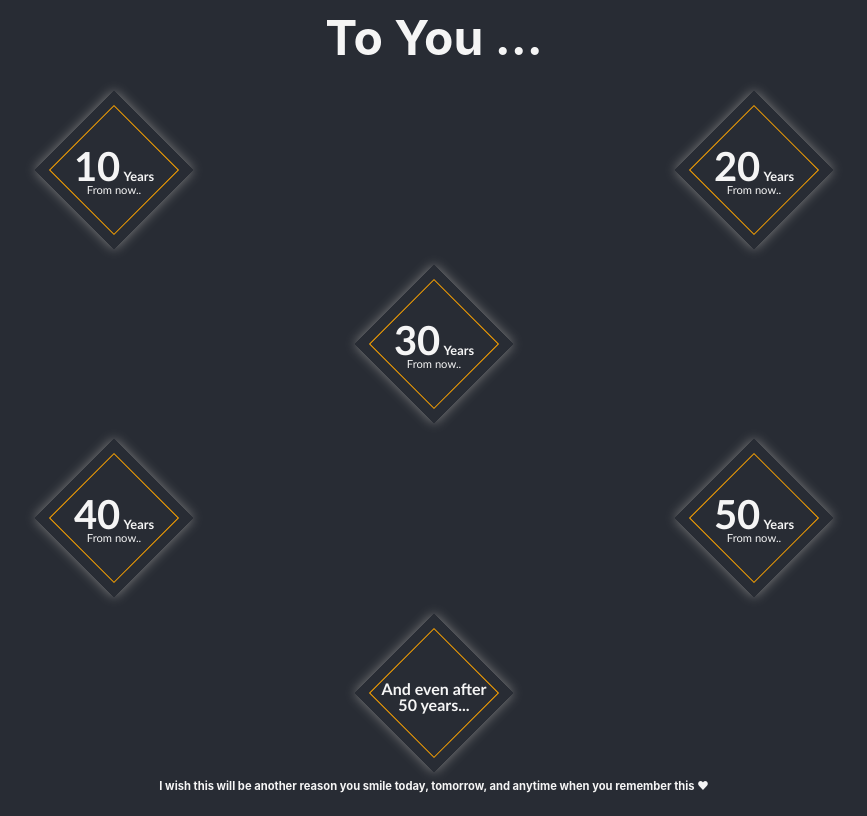
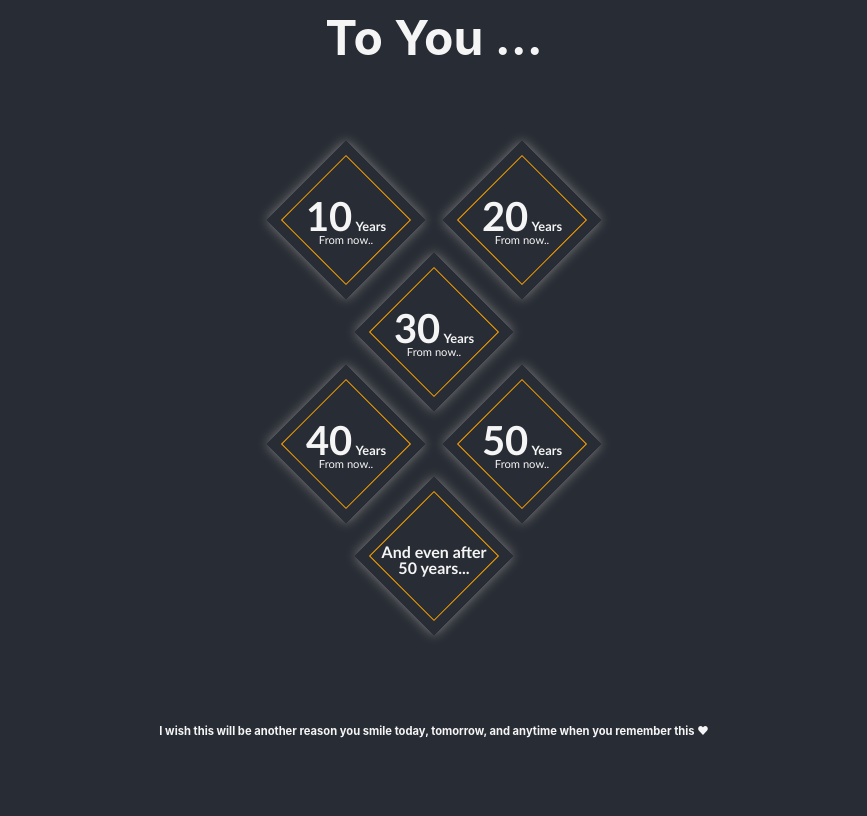
Before and after one commit to libitsu/To-You, a React (Create React App) app: page / in a window 1280 px wide. Shown: the whole page, without its empty margins (214-1081 px from the left). Built offline with nearby package versions, Linux system fonts and the light colour scheme.

Commit message:
layout update

```diff
--- a/src/App.js
+++ b/src/App.js
@@ -33,7 +33,7 @@ function App() {
   return (
     <div className="main-card">
       <span className='title'>To You ...</span>
-      <div>
+      <div style={{marginTop: '3rem'}}>
         <div>
           <div className='menu' onClick={() => handleClick('open1')}>
             <div>
@@ -174,20 +174,20 @@ function App() {
             <div className='footer'>
               {open.open1 &&
                 <div>
-                  <Tiket value='020051' style={{transform: 'rotate(2deg)', bottom: -30, right: 5}}/>
-                  <Tiket value='020052' style={{transform: 'rotate(-2deg)', bottom: -2, left: 4}}/>
+                  <Tiket value='020051' style={{transform: 'rotate(2deg) scale(.8)', bottom: -30, right: 5}}/>
+                  <Tiket value='020052' style={{transform: 'rotate(-2deg) scale(.8)', bottom: -2, left: 4}}/>
                 </div>
               }
               {open.open3 &&
                 <div style={{display: 'flex'}}>
-                  <Letter style={{bottom: '-3.5rem', right: 5, left: '1rem', transform: 'rotate(5deg)'}}/>
-                  <Letter flip style={{bottom: '-5rem', right: 5, left: 0, transform: 'rotate(-2deg)', zIndex: 1}}/>
+                  <Letter style={{bottom: '-3.5rem', left: '2.5rem', transform: 'rotate(5deg) scale(.8)'}}/>
+                  <Letter flip style={{bottom: '-5rem', right: '2.2rem', transform: 'rotate(-7deg) scale(.8)', zIndex: 1}}/>
                 </div>
               }
               {open.open5 &&
                 <div style={{display: 'flex'}}>
-                  <LetterWhite style={{bottom: '-.5rem', right: 5, left: '1rem', transform: 'rotate(5deg)'}}/>
-                  <LetterWhite fromMe style={{bottom: '-.5rem', right: 5, left: 0, transform: 'rotate(-2deg)', zIndex: 1}}/>
+                  <LetterWhite style={{bottom: '-.5rem', left: '1.5rem', transform: 'rotate(5deg) scale(.8)'}}/>
+                  <LetterWhite fromMe style={{bottom: '-.5rem', right: '1.5rem', transform: 'rotate(-2deg) scale(.8)', zIndex: 1}}/>
                 </div>
               }
             </div>
--- a/src/App.scss
+++ b/src/App.scss
@@ -7,6 +7,8 @@
   flex-direction: column;
   align-items: center;
   padding: .5rem;
+  overflow: hidden;
+  scroll-behavior: smooth;
 
   span {
     color: whitesmoke;
@@ -19,14 +21,17 @@
     display: flex;
     flex-direction: column;
     width: 100%;
-    height: 100%;
-    justify-content: space-around;
+    height: 70%;
+    justify-content: center;
     align-items: center;
     >div{
-        margin-top: 2rem;
         display: flex;
         width: 100%;
-        justify-content: space-around;
+        justify-content: center;
+    }
+    >span{
+      position: relative;
+      bottom: -7rem;
     }
   }
   .menu {
@@ -38,6 +43,7 @@
     flex-direction: column;
     justify-content: center;
     align-items: center;
+    margin: 0 2rem 0 2rem;
 
     &:before {
         position: absolute;
@@ -82,6 +88,8 @@
 
   .popup{
     position: absolute;
+    top: 0;
+    left: 0;
     width: 100vw;
     height: 100vh;
     display: flex;
@@ -92,10 +100,11 @@
     >div{
         position: sticky;
         animation: popupFlipZoom 1s ease forwards;
+        -webkit-animation: popupFlipZoom 1s ease forwards;
         transform-origin: center;
         background-color: #282c34;
         border-radius: 10%;
-        width: 70%;
+        width: 90%;
         max-height: 90%;
         padding: .5rem;
         padding-top: 0;
@@ -129,6 +138,16 @@
     }
   }
 
+  @-webkit-keyframes popupFlipZoom {
+    0% {
+        transform: scale(0) rotateY(0deg);
+        opacity: 0;
+    }
+    100% {
+        transform: scale(1) rotateY(720deg);
+        opacity: 1;
+    }
+  }
   @keyframes popupFlipZoom {
     0% {
         transform: scale(0) rotateY(0deg);
```
Also changed, not shown: package.json (+4 -4 lines).
